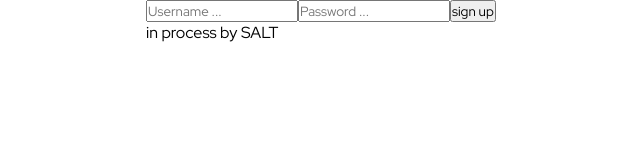
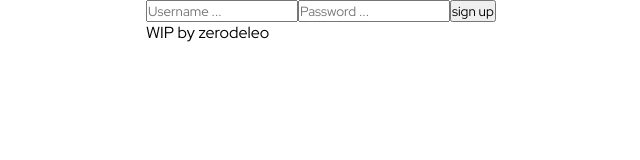
Before and after one commit to zerodeleo/boilerplate-authentication, a React (Create React App) app in the folder client/: page /signup in a window 1280 px wide. Shown: the top 160 px of the page, without its empty margins (314-954 px from the left). Built offline with nearby package versions, Linux system fonts and the light colour scheme; a web font is replaced by a local one.

Commit message:
edit footer

```diff
--- a/client/src/components/layout/Footer.jsx
+++ b/client/src/components/layout/Footer.jsx
@@ -3,7 +3,7 @@ import React from 'react';
 const Footer = () => {
   return (
     <footer className="footer">
-      <p className="footer__text">in process by SALT</p>
+      <p className="footer__text">WIP by zerodeleo</p>
     </footer>
   )
 }
```
